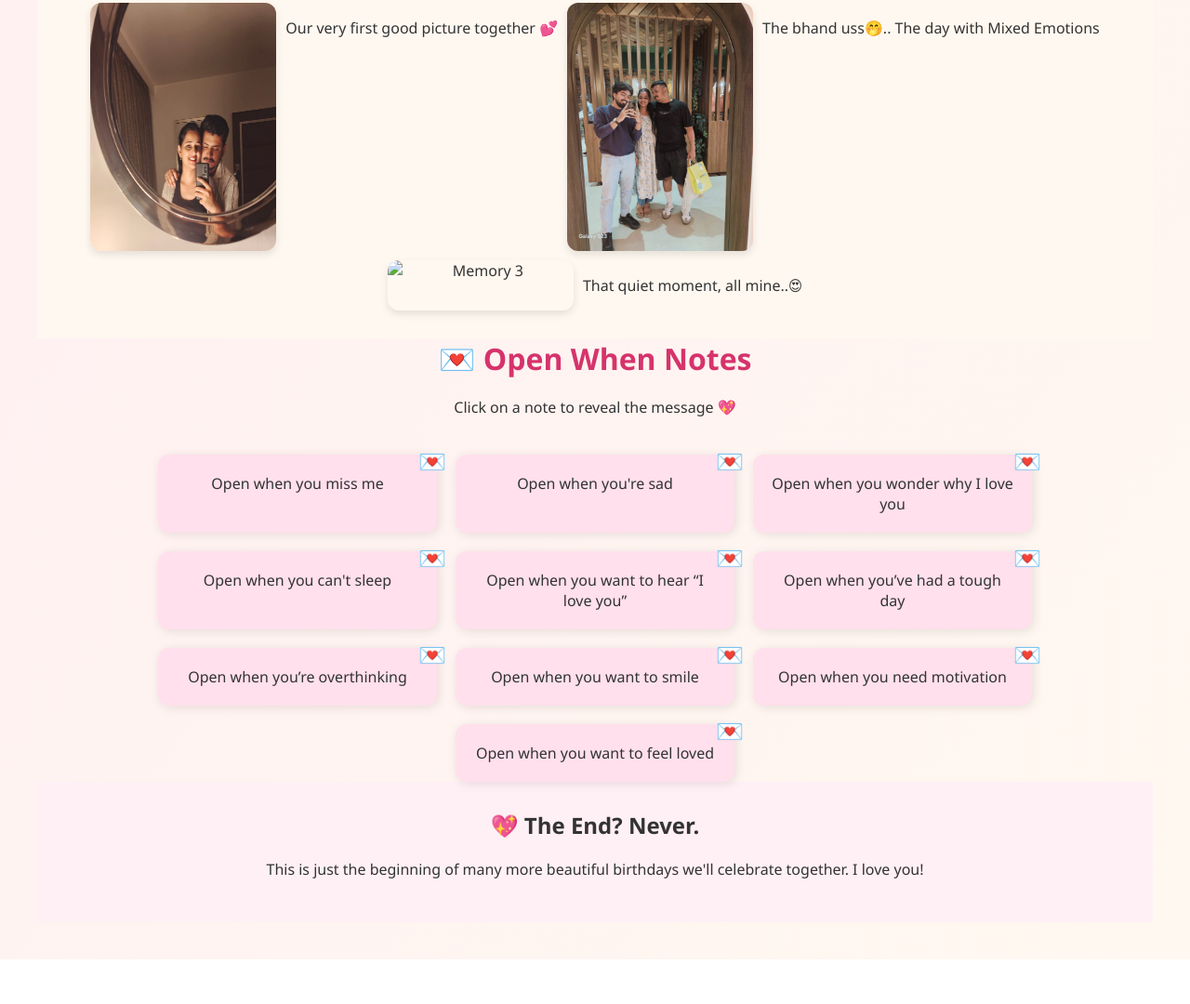
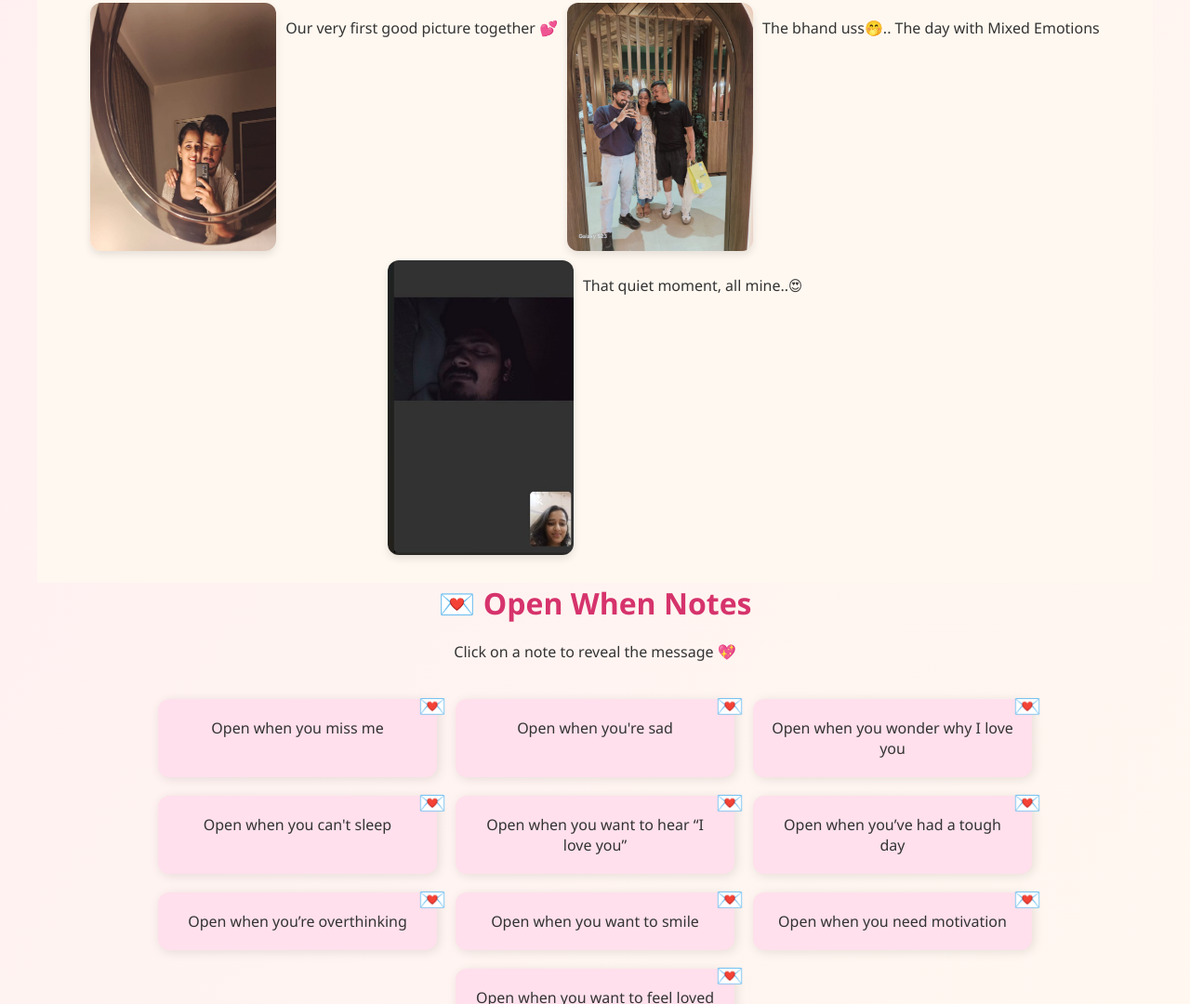
Before and after one commit to Mayurideshmukh20/Birthday, a plain HTML site: page index.html in a window 1280 px wide. Shown: the part 630-1710 px from the top of the page at 93% size. Before the commit the page ends 1662 px from the top, so only its background shows below. Drawn offline with Linux system fonts and the light colour scheme.

Commit message:
Update index.html

```diff
--- a/index.html
+++ b/index.html
@@ -80,7 +80,7 @@ Happy Birthday, Rishiii. I love you endlessly and always.💫♾️😘
       <p>Our very first good picture together 💕 </p>
       <img src="images/The bhand usss.jpeg" alt="Memory 2">
       <p>The bhand uss🤭.. The day with Mixed Emotions</p>
-      <img src="images/Sleepy uu.jpeg" alt="Memory 3">
+      <img src="images/Sleepy uu.jpg" alt="Memory 3">
       <p>That quiet moment, all mine..😍</p>
     </div>
   </div>
```
